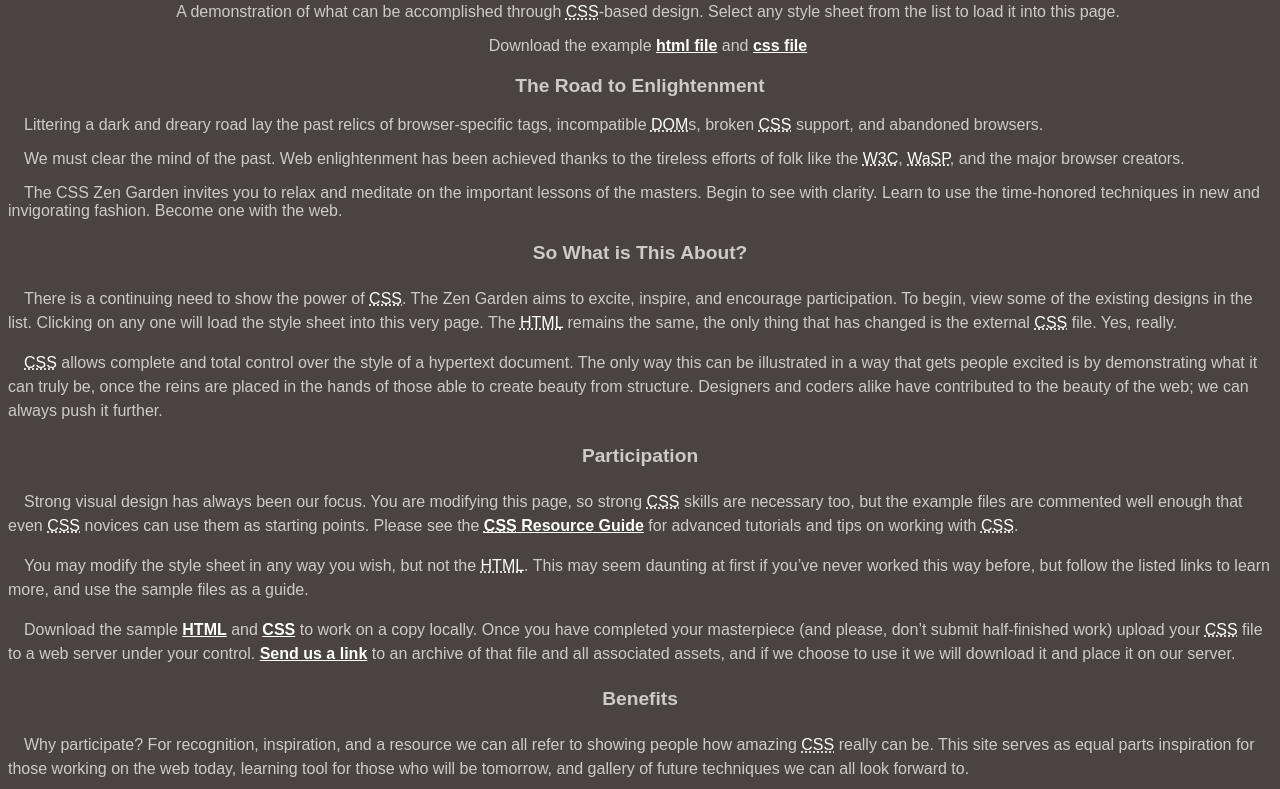
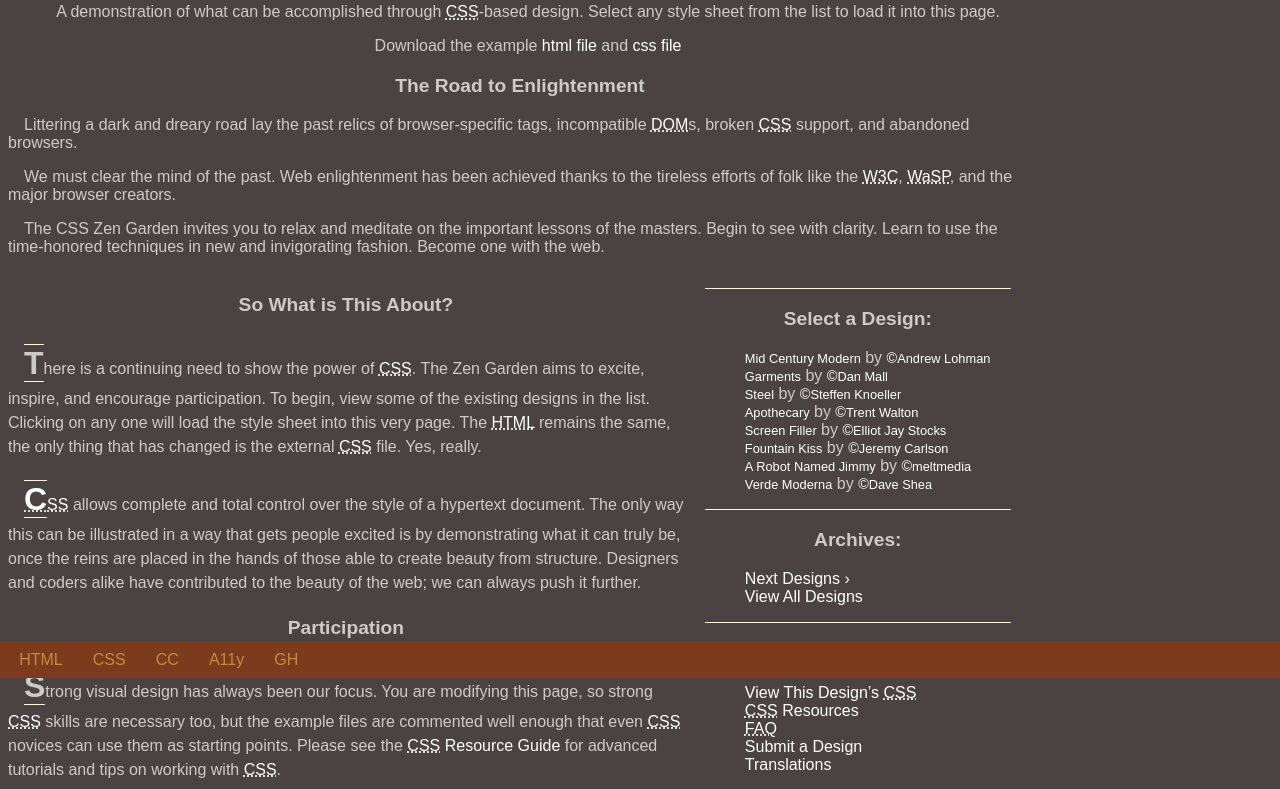
Before and after one commit to COLTEC-DAW/E02-CSS, a plain HTML site: page index.html in a window 1280 px wide. Shown: the part 122-911 px from the top of the page. Drawn offline with Linux system fonts and the light colour scheme.

Commit message:
Fazendo box model

```diff
--- a/style.css
+++ b/style.css
@@ -2,6 +2,9 @@
     font-family: Arial, Helvetica, sans-serif;
     background-color: #4b4343;
     color: rgb(207, 202, 202);
+    width: 80%;
+    max-width: 1280px;
+    margin-bottom: 5000px;
 }
 
 p{
@@ -29,13 +32,72 @@
 
 .main{
     line-height: 1.5;
+    float: left;
+    width: 66%;
 }
 
+.main p::first-letter{
+    font-size: 2rem;
+    font-weight: bolder;
+    border-bottom: cornsilk 0.5px solid;
+    border-top: cornsilk 0.5px solid;
+}
+
+footer{
+    background-color: rgb(124, 59, 28);
+    display: block;
+    padding: 0.5%;
+    position: fixed;
+    width: 100%;
+    bottom: 0px;
+    left: 0px;
+}
+
+footer > a{
+    margin: 0 1%;
+    color: rgb(192, 141, 64);
+}
 a{
+    text-decoration: none;
+    color: #ffffff;
+}
+a:hover{
     font-weight: 700;
-    color: #ffffff;
+    color: rgb(104, 61, 32);
+}
+a:visited{
+    color: rgb(94, 41, 7);
 }
 
 abbr{
     color: #ffffff;
 }
+
+.sidebar{
+    float: left;
+    width: 33%;
+    padding: 0 5px;
+    padding-right: 2px;
+}
+
+.sidebar li{
+    list-style-type: none ;
+}
+
+.wrapper div{
+    margin: 1rem;
+    border-top: cornsilk 1px solid;
+}
+
+.wrapper div:last-child{
+    border-bottom:  cornsilk 1px solid;
+}
+
+.design-selection a{
+    font-size: 0.8rem;
+}
+
+.designer-name::before{
+    content: '\00A9';
+    font-size: 0.9rem;
+}
```
